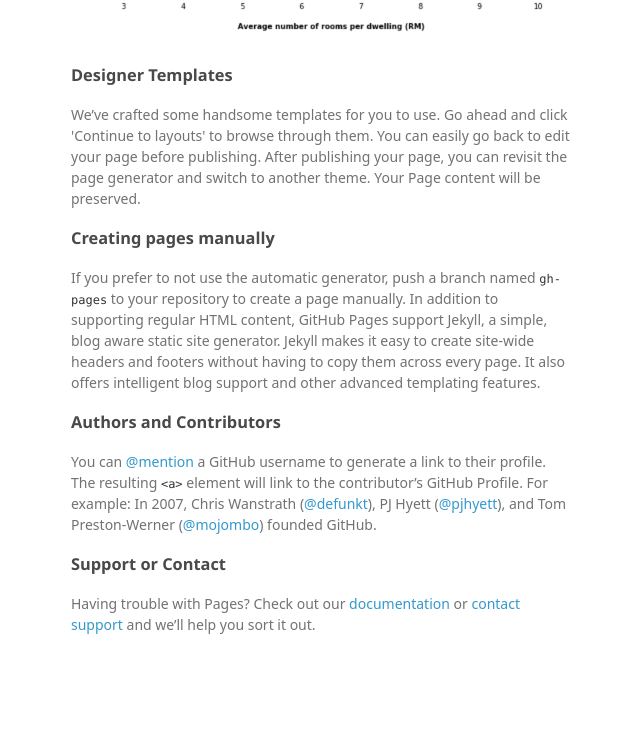
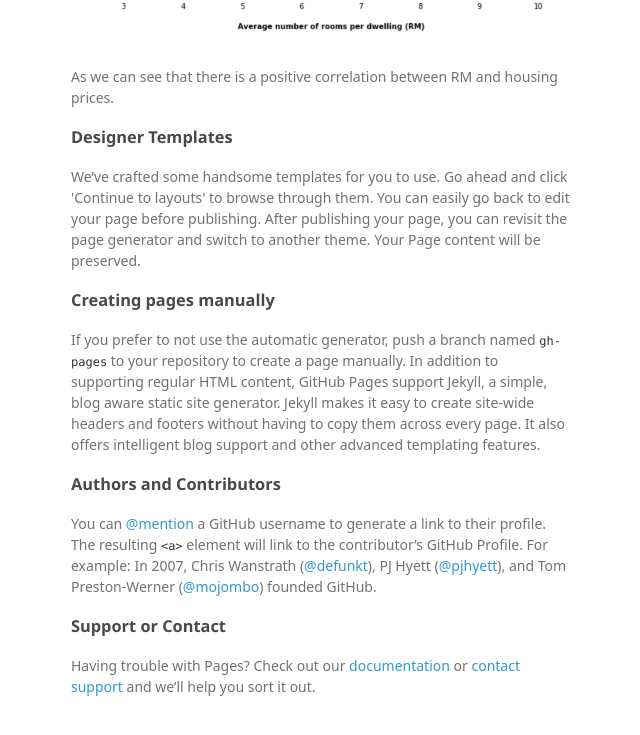
Before and after one commit to sumeet144/MachineLearning, a plain HTML site: page index.html in a window 1280 px wide. Shown: the part 1637-2372 px from the top of the page, without its empty margins (499-1139 px from the left). Before the commit the page ends 2342 px from the top, so only its background shows below. Drawn offline with Linux system fonts and the light colour scheme; a web font is replaced by a local one.

Commit message:
Update index.html

```diff
--- a/index.html
+++ b/index.html
@@ -60,6 +60,7 @@
 <p></p><em>How average number of rooms affect housing prices</em></p>
 <p><img src="images/scatterRm.png" alt="Boston Housing Prices"</p>
 
+<p>As we can see that there is a positive correlation between RM and housing prices.</p>
 
 <h3>
 <a id="designer-templates" class="anchor" href="#designer-templates" aria-hidden="true"><span aria-hidden="true" class="octicon octicon-link"></span></a>Designer Templates</h3>
```
